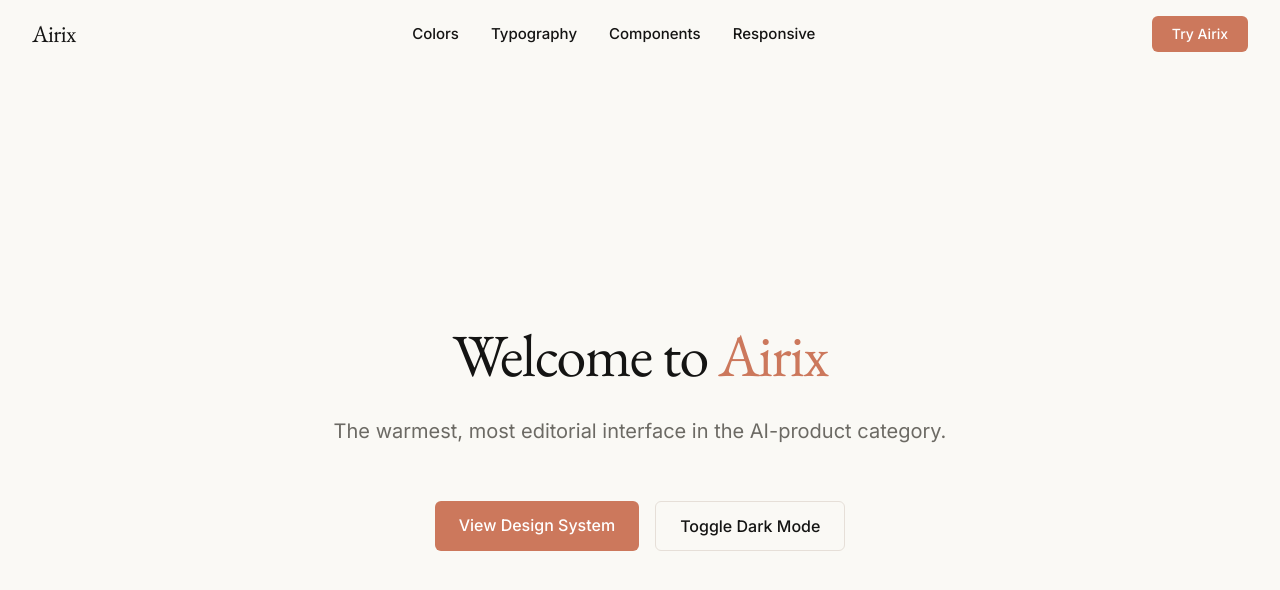
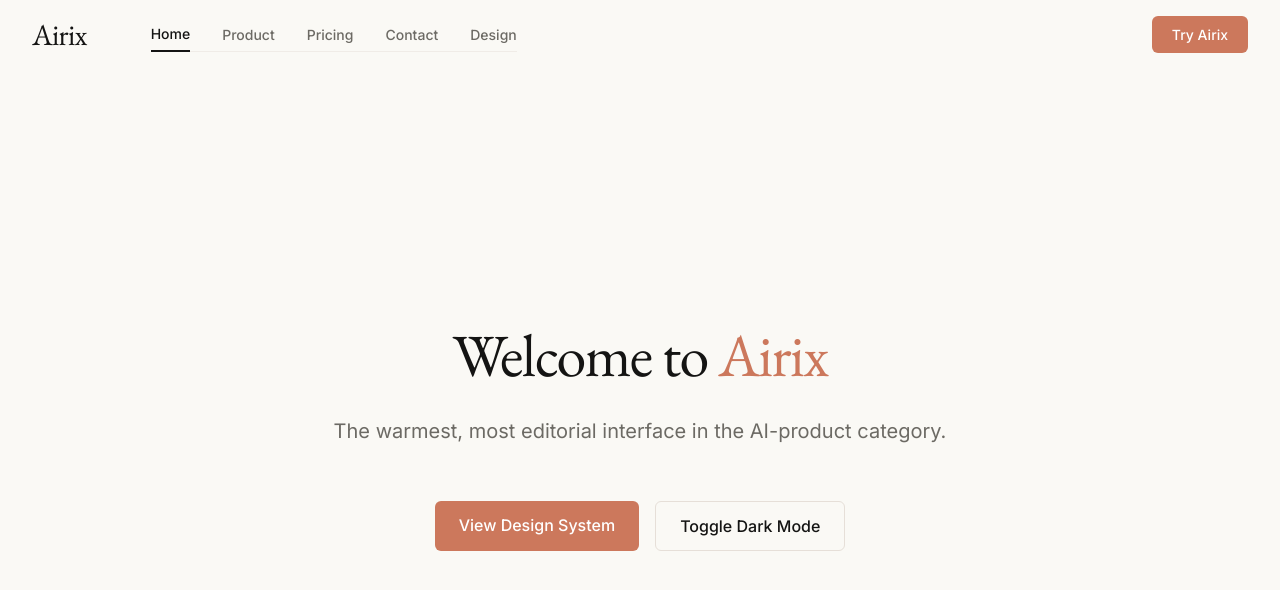
Before and after one commit to Airix-AI-Powered-Aircraft-Design/frontend, a Next.js app: page / in a window 1280 px wide. Shown: the top 590 px of the page. Built offline with nearby package versions, Linux system fonts and the light colour scheme.

Commit message:
feat: implement responsive Navbar component with navigation links and branding

```diff
--- a/src/components/Navbar.tsx
+++ b/src/components/Navbar.tsx
@@ -2,25 +2,37 @@ import Link from "next/link";
 
 export function Navbar() {
   return (
-    <nav className="w-full flex items-center justify-between px-6 md:px-8 py-4  bg-light-bg dark:bg-dark-bg sticky top-0 z-50">
+    <nav className="w-full flex items-center justify-between px-6 md:px-8 py-4 bg-light-bg dark:bg-dark-bg sticky top-0 z-50">
 
-      <div className="flex items-center gap-6">
-        <Link href="/" className="font-serif text-2xl tracking-tight text-light-text dark:text-dark-text">
+      <div className="flex items-center gap-12 lg:gap-16">
+        {/* Logo */}
+        <Link href="/" className="font-serif text-3xl tracking-tight text-light-text dark:text-dark-text">
           Airix
         </Link>
-      </div>
 
-      <div className="hidden lg:flex items-center gap-8 text-[15px] font-medium text-light-text dark:text-dark-text">
-        <Link href="/design" className="hover:opacity-70 transition-opacity">Colors</Link>
-        <Link href="/design" className="hover:opacity-70 transition-opacity">Typography</Link>
-        <Link href="/design" className="hover:opacity-70 transition-opacity">Components</Link>
-        <Link href="/design" className="hover:opacity-70 transition-opacity">Responsive</Link>
+        <div className="hidden lg:flex items-center gap-8 border-b border-light-secondary-border dark:border-dark-secondary-border">
+          <Link href="/" className="py-1.5 text-[14px] font-medium text-light-text dark:text-dark-text border-b-2 border-light-text dark:border-dark-text -mb-[1px]">
+            Home
+          </Link>
+          <Link href="/product" className="py-1.5 text-[14px] font-medium text-light-muted dark:text-dark-muted hover:text-light-text dark:hover:text-dark-text transition-colors">
+            Product
+          </Link>
+          <Link href="/pricing" className="py-1.5 text-[14px] font-medium text-light-muted dark:text-dark-muted hover:text-light-text dark:hover:text-dark-text transition-colors">
+            Pricing
+          </Link>
+          <Link href="/contact" className="py-1.5 text-[14px] font-medium text-light-muted dark:text-dark-muted hover:text-light-text dark:hover:text-dark-text transition-colors">
+            Contact
+          </Link>
+          <Link href="/design" className="py-1.5 text-[14px] font-medium text-light-muted dark:text-dark-muted hover:text-light-text dark:hover:text-dark-text transition-colors">
+            Design
+          </Link>
+        </div>
       </div>
 
       <div className="flex items-center gap-4">
         <Link
           href="/design"
-          className="bg-light-primary dark:bg-dark-primary text-white px-5 py-2 rounded-md font-medium hover:opacity-90 transition-opacity text-sm"
+          className="bg-light-primary dark:bg-dark-primary text-white px-5 py-2 rounded-md font-medium hover:opacity-90 transition-opacity text-[14px]"
         >
           Try Airix
         </Link>
```
